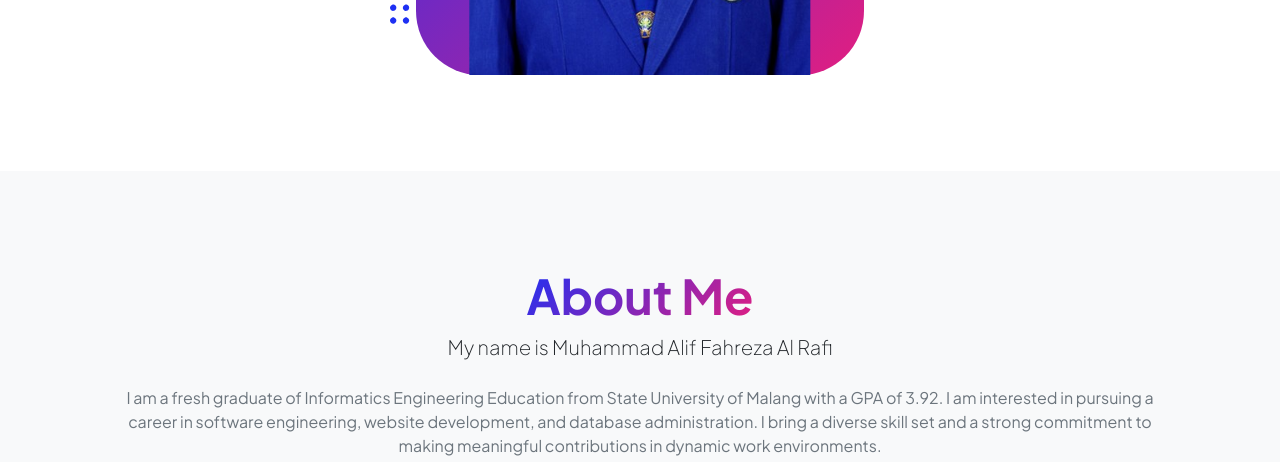
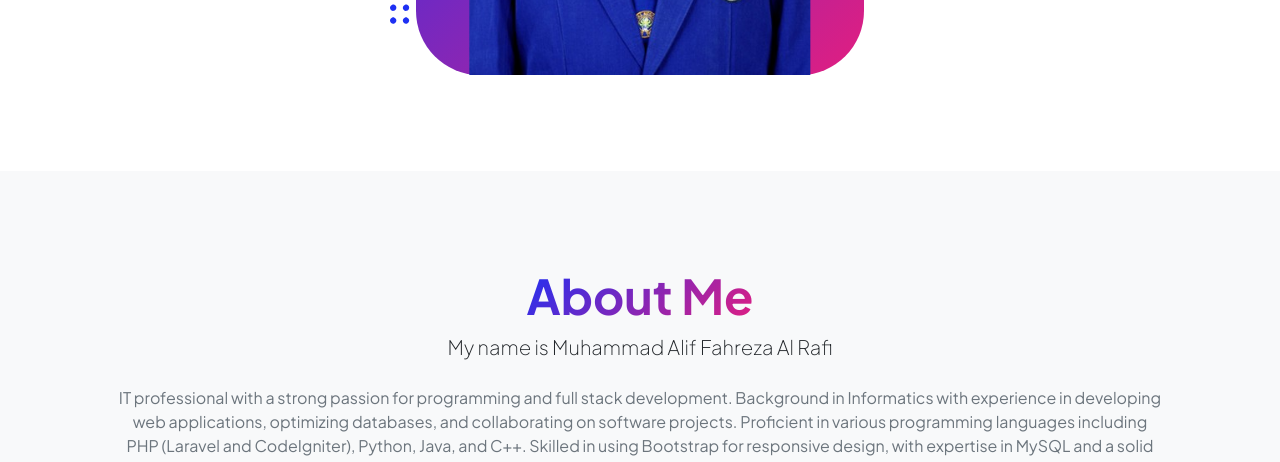
Before and after one commit to AlifFahreza/aliffahreza.github.io, a plain HTML site: page index.html in a window 1280 px wide. Shown: the part 875-1337 px from the top of the page. Drawn offline with nearby package versions, Linux system fonts and the light colour scheme.

Commit message:
Update index.html

```diff
--- a/index.html
+++ b/index.html
@@ -444,12 +444,7 @@
                   My name is Muhammad Alif Fahreza Al Rafi
                 </p>
                 <p class="text-muted">
-                  I am a fresh graduate of Informatics Engineering Education
-                  from State University of Malang with a GPA of 3.92. I am
-                  interested in pursuing a career in software engineering,
-                  website development, and database administration. I bring a
-                  diverse skill set and a strong commitment to making meaningful
-                  contributions in dynamic work environments.
+                   IT professional with a strong passion for programming and full stack development. Background in Informatics with experience in developing web applications, optimizing databases, and collaborating on software projects. Proficient in various programming languages including PHP (Laravel and CodeIgniter), Python, Java, and C++. Skilled in using Bootstrap for responsive design, with expertise in MySQL and a solid understanding of Agile Scrum methodologies. Eager to contribute skills to a dynamic team and continue growth within the tech industry.
                 </p>
                 <div class="d-flex justify-content-center fs-2 gap-4">
                   <a
```
